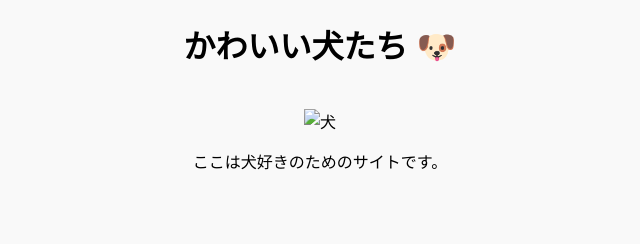
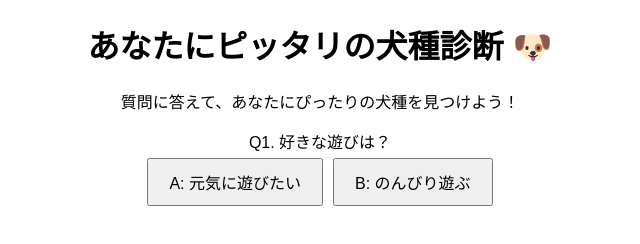
Before and after one commit to RinaZen/RinaZen, a plain HTML site: page index.html in a window 1280 px wide. Shown: the whole page, without its empty margins (320-960 px from the left). Drawn offline with Linux system fonts and the light colour scheme.

Commit message:
Update title and content for dog breed diagnosis site

```diff
--- a/index.html
+++ b/index.html
@@ -2,15 +2,99 @@
 <html lang="ja">
 <head>
   <meta charset="UTF-8">
-  <title>犬サイト</title>
+  <title>犬種診断 🐶</title>
   <style>
-    body { font-family: sans-serif; text-align: center; background-color: #f9f9f9; }
-    img { max-width: 80%; margin-top: 20px; }
+    body { font-family: sans-serif; text-align: center; margin: 20px; }
+    button { margin: 5px; padding: 10px 20px; font-size: 16px; }
+    #result { margin-top: 20px; font-size: 20px; font-weight: bold; }
   </style>
 </head>
 <body>
-  <h1>かわいい犬たち 🐶</h1>
-  <img src="dog.jpg" alt="犬">
-  <p>ここは犬好きのためのサイトです。</p>
+  <h1>あなたにピッタリの犬種診断 🐶</h1>
+  <p>質問に答えて、あなたにぴったりの犬種を見つけよう！</p>
+
+  <div id="question"></div>
+  <div id="choices"></div>
+  <div id="result"></div>
+
+  <script>
+    const questions = [
+      "Q1. 好きな遊びは？",
+      "Q2. お散歩はどのくらい行きたい？",
+      "Q3. おもちゃで遊ぶのは好き？",
+      "Q4. 水遊びは好き？",
+      "Q5. 甘えるのは好き？",
+      "Q6. 一緒に長時間過ごせる？",
+      "Q7. 鳴くのは気になる？",
+      "Q8. お手入れは苦手？",
+      "Q9. 初めて犬を飼う？",
+      "Q10. 家で静かに過ごすのは好き？"
+    ];
+
+    const choicesList = [
+      ["A: 元気に遊びたい", "B: のんびり遊ぶ"],
+      ["A: 毎日長めに", "B: 短めでOK"],
+      ["A: 好き", "B: あまり遊ばない"],
+      ["A: 好き", "B: 苦手"],
+      ["A: 好き", "B: あまり甘えない"],
+      ["A: 長時間OK", "B: 短時間でOK"],
+      ["A: 気にならない", "B: 静かな方がいい"],
+      ["A: 大丈夫", "B: 少し苦手"],
+      ["A: 初めて", "B: 経験あり"],
+      ["A: 好き", "B: あまり静かに過ごしたくない"]
+    ];
+
+    // 診断結果 10種類
+    const dogTypes = [
+      "ジャックラッセル 🐶",
+      "トイプードル 🐩",
+      "ゴールデンレトリバー 🐕",
+      "シーズー 🐶",
+      "ミニチュアシュナウザー 🐶",
+      "フレンチブルドッグ 🐶",
+      "チワワ 🐶",
+      "コーギー 🐶",
+      "ポメラニアン 🐶",
+      "柴犬 🐕"
+    ];
+
+    let currentQ = 0;
+    let score = 0;
+
+    function showQuestion() {
+      if (currentQ < questions.length) {
+        document.getElementById('question').innerText = questions[currentQ];
+        const choicesDiv = document.getElementById('choices');
+        choicesDiv.innerHTML = "";
+        choicesList[currentQ].forEach(option => {
+          const btn = document.createElement("button");
+          btn.innerText = option;
+          btn.onclick = () => select(option[0]);
+          choicesDiv.appendChild(btn);
+        });
+      } else {
+        showResult();
+      }
+    }
+
+    function select(option) {
+      // Aなら2点、Bなら1点
+      score += option.startsWith("A") ? 2 : 1;
+      currentQ++;
+      showQuestion();
+    }
+
+    function showResult() {
+      // 10問で合計10~20点 → 10通りの犬種に分ける
+      const index = Math.min(Math.floor((score - 10) / 1), 9);
+      const result = `あなたにピッタリの犬種は：${dogTypes[index]}！`;
+
+      document.getElementById('question').innerText = "";
+      document.getElementById('choices').innerHTML = "";
+      document.getElementById('result').innerText = result;
+    }
+
+    showQuestion();
+  </script>
 </body>
 </html>
```
